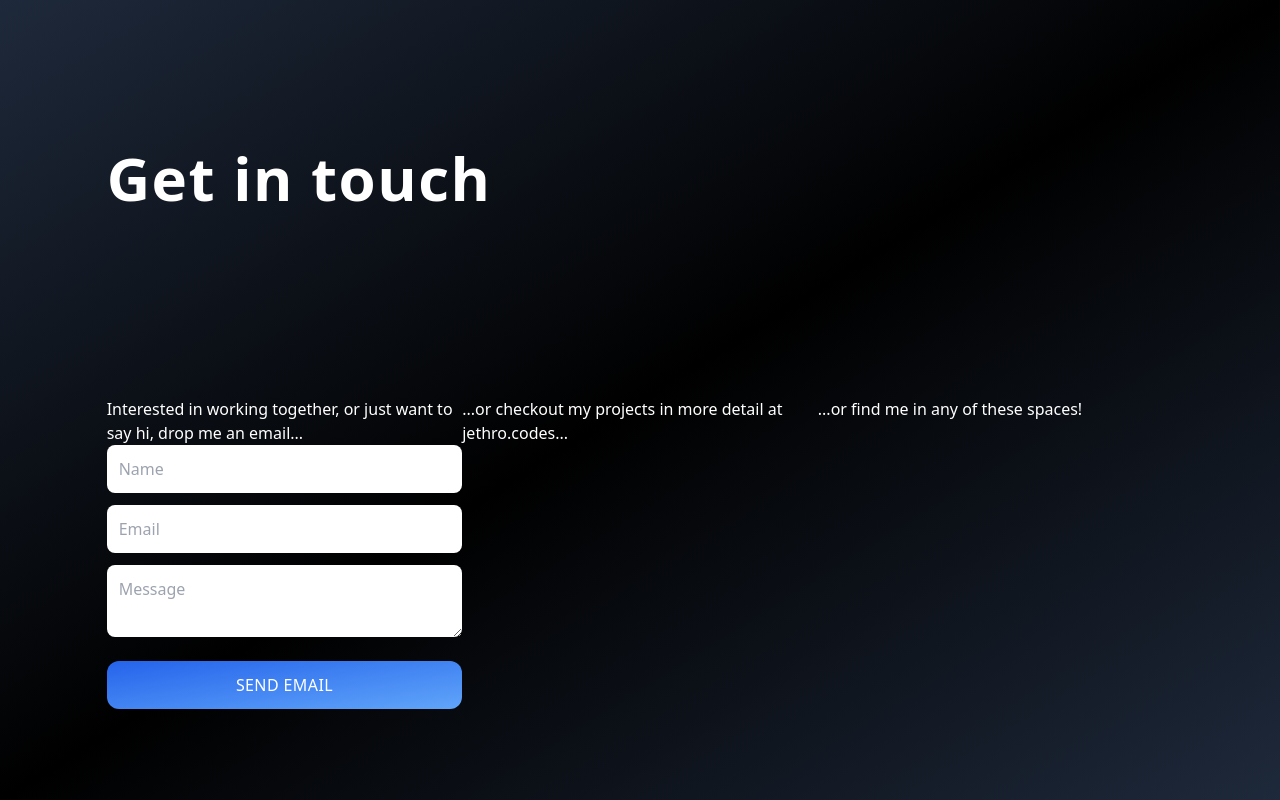
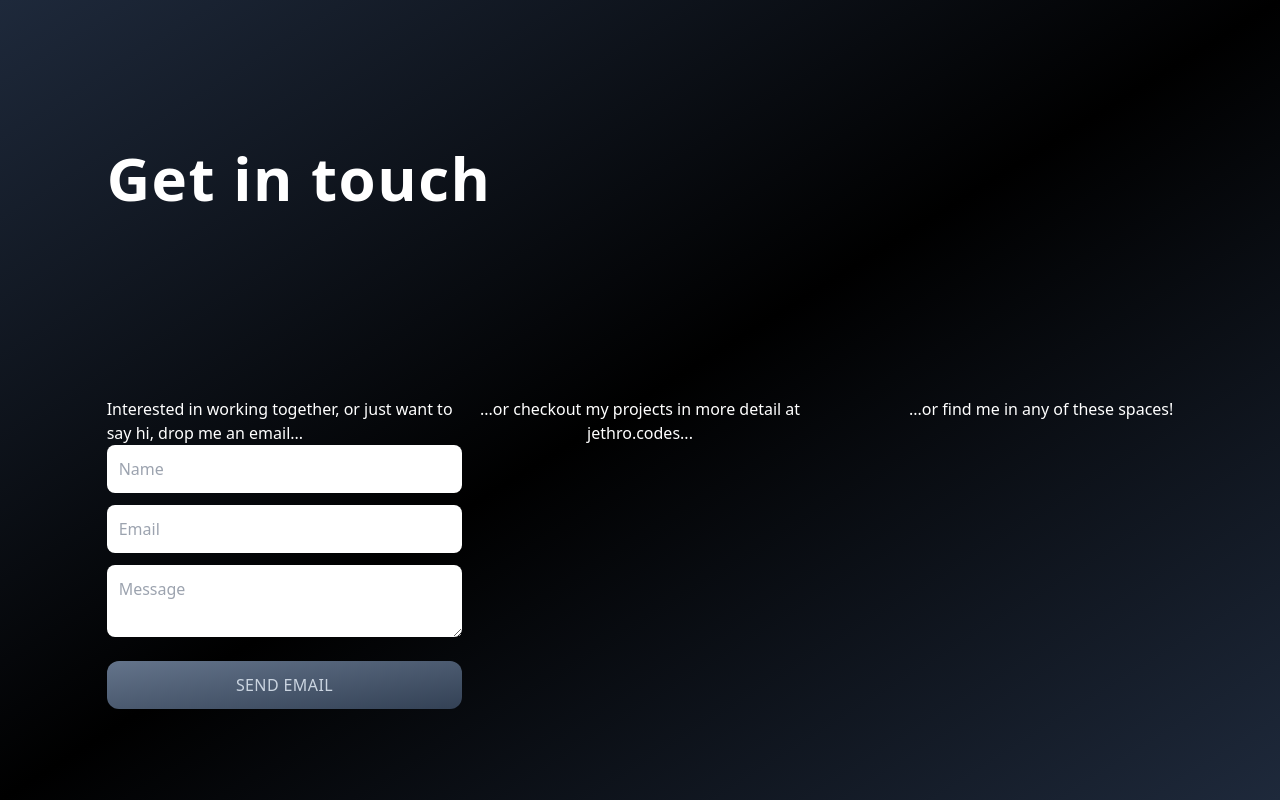
Before and after one commit to jro31/portfolio-v3, a Next.js app: page / in a window 1280 px wide. Shown: the part 3200-4000 px from the top of the page. Built offline with nearby package versions, Linux system fonts and the light colour scheme.

Commit message:
Add form validation

```diff
--- a/components/homepage-sections/contact/Contact.js
+++ b/components/homepage-sections/contact/Contact.js
@@ -1,3 +1,5 @@
+// TODO - Transition in elements
+
 import { useDispatch, useSelector } from 'react-redux';
 
 import { contactFormActions } from '../../../store/contact-form';
@@ -21,15 +23,24 @@ const Contact = () => {
   const [isSubmitting, setIsSubmitting] = useState(false);
   const [sendStatus, setSendStatus] = useState('');
 
-  const formIsValid = () => {};
+  const formIsValid = () =>
+    enteredName.trim().length > 0 &&
+    enteredEmail.trim().length > 0 &&
+    enteredMessage.trim().length > 0;
+
+  const disableButton = () => !formIsValid() || isSubmitting;
+
+  const handleFormFieldChange = (newValue, updateAction) => {
+    dispatch(updateAction(newValue));
+    setSendStatus('');
+  };
 
   const formSubmitHandler = async event => {
     event.preventDefault();
     setIsSubmitting(true);
     setSendStatus('');
 
-    // TODO - Validate inputs
-    // TODO - Typing into any of the inputs should clear the 'sendStatus' state
+    if (!formIsValid()) return;
 
     try {
       const response = await fetch('/api/sendgrid', {
@@ -66,9 +77,7 @@ const Contact = () => {
     >
       <div className='flex flex-col items-end justify-around min-h-screen-minus-mobile-nav lg:min-h-screen-minus-nav h-full w-full'>
         <div className='w-11/12'>
-          <div>
-            <Title>Get in touch</Title>
-          </div>
+          <Title>Get in touch</Title>
         </div>
         <div className='flex justify-between w-11/12 pr-1/12'>
           <div className='basis-1/3'>
@@ -79,14 +88,18 @@ const Contact = () => {
                 required
                 placeholder='Name'
                 value={enteredName}
-                onChange={event => dispatch(contactFormActions.setEnteredName(event.target.value))}
+                onChange={event =>
+                  handleFormFieldChange(event.target.value, contactFormActions.setEnteredName)
+                }
               />
               <FormField
                 type={input}
                 required
                 placeholder='Email'
                 value={enteredEmail}
-                onChange={event => dispatch(contactFormActions.setEnteredEmail(event.target.value))}
+                onChange={event =>
+                  handleFormFieldChange(event.target.value, contactFormActions.setEnteredEmail)
+                }
               />
               <FormField
                 type={textarea}
@@ -94,23 +107,22 @@ const Contact = () => {
                 placeholder='Message'
                 value={enteredMessage}
                 onChange={event =>
-                  dispatch(contactFormActions.setEnteredMessage(event.target.value))
+                  handleFormFieldChange(event.target.value, contactFormActions.setEnteredMessage)
                 }
               />
               <div className={`${sendStatus === successMessage ? 'text-success' : 'text-error'}`}>
                 {sendStatus}
               </div>
-              <Button>Send email</Button>
-              {/* TODO - Display 'isSubmitting' state when submitting (and disable the button) */}
-              {/* TODO - Disable the button until all fields are populated */}
+              <Button disabled={disableButton()}>Send email</Button>
+              {/* TODO - Display 'isSubmitting' state when submitting */}
             </form>
           </div>
           {/* TODO - Add link */}
-          <div className='basis-1/3'>
+          <div className='basis-1/3 text-center'>
             ...or checkout my projects in more detail at jethro.codes...
           </div>
           {/* TODO - Add Github, Linkedin, Instagram?, Twitter? */}
-          <div className='basis-1/3'>...or find me in any of these spaces!</div>
+          <div className='basis-1/3 text-right'>...or find me in any of these spaces!</div>
         </div>
       </div>
     </SectionContainer>
--- a/components/homepage-sections/projects/Projects.js
+++ b/components/homepage-sections/projects/Projects.js
@@ -1,3 +1,5 @@
+// TODO - Transition in elements
+
 import SectionContainer from '../SectionContainer';
 import { projectsSection } from '../../../pages';
 import Title from '../../ui/text/Title';
--- a/components/ui/form/FormField.js
+++ b/components/ui/form/FormField.js
@@ -24,7 +24,7 @@ const FormField = props => {
     <Tag
       required={props.required}
       placeholder={props.placeholder || ''}
-      value={props.value || null}
+      value={props.value || ''}
       onChange={props.onChange || null}
       className='p-3 rounded-lg'
     />
--- a/components/ui/navigation/Button.js
+++ b/components/ui/navigation/Button.js
@@ -9,14 +9,16 @@ const Button = props => {
   };
 
   return (
-    <div
+    // TODO - Add transition to hover background color change
+    <button
       onClick={props.onClick || null}
-      className={`px-6 xs:px-10 lg:px-6 xl:px-10 py-2 lg:py-3 rounded-xl bg-gradient-to-br font-medium tracking-wide text-center w-full uppercase text-white ${colorClasses()} ${
+      disabled={props.disabled || false}
+      className={`px-6 xs:px-10 lg:px-6 xl:px-10 py-2 lg:py-3 rounded-xl bg-gradient-to-br font-medium tracking-wide text-center w-full uppercase text-white disabled:text-slate-300 disabled:from-slate-500 disabled:to-slate-700 ${colorClasses()} ${
         props.className || ''
       }`}
     >
       {props.children}
-    </div>
+    </button>
   );
 };
 
```
